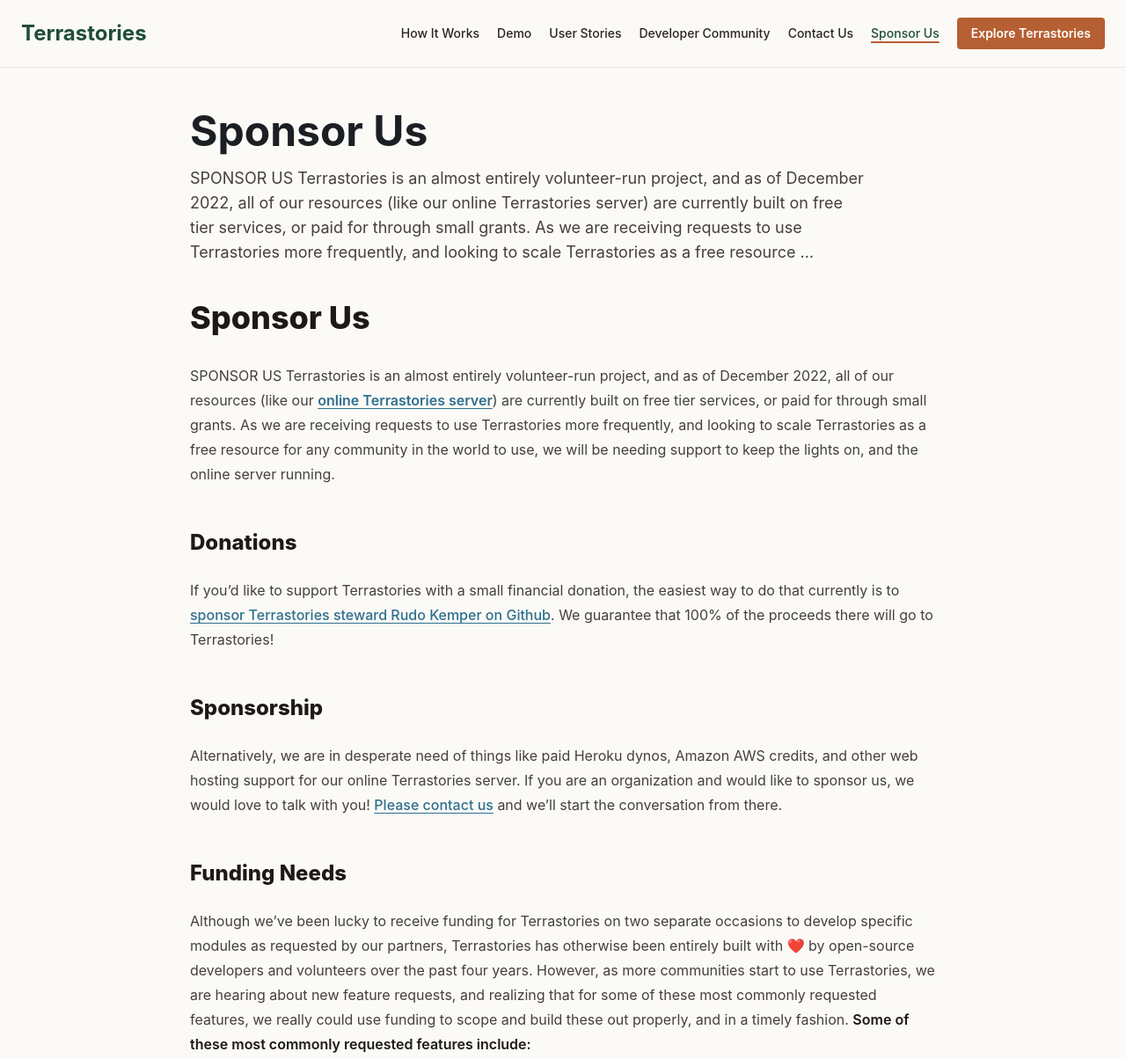
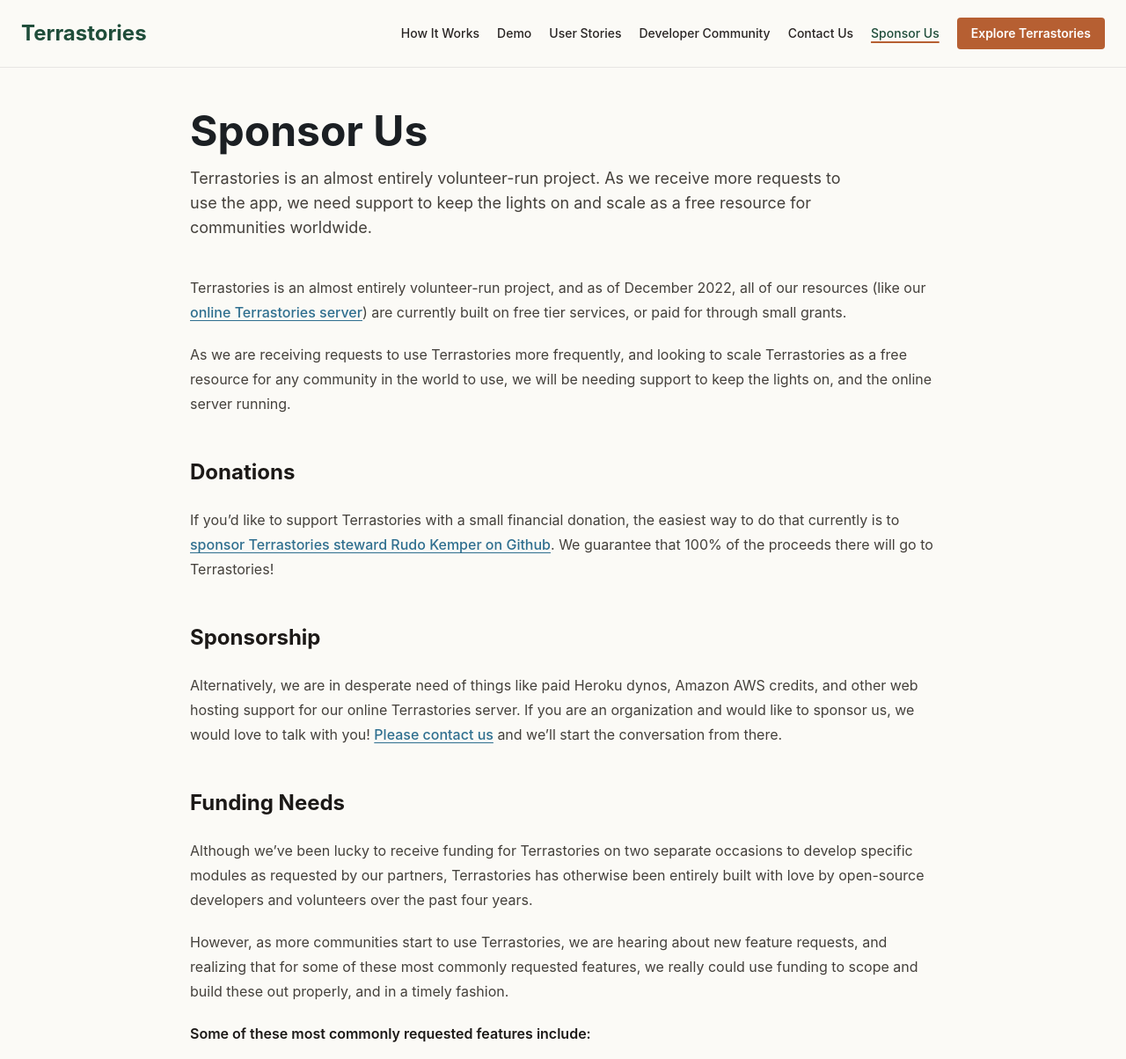
Before and after one commit to Terrastories/terrastories-website, an Astro site: page /sponsor-us in a window 1280 px wide. Shown: the top 1204 px of the page at 88% size. Built offline with nearby package versions, Linux system fonts and the light colour scheme; Astro itself is replaced by a stand-in of ours.

Commit message:
Sponsor Us page fixes: remove duplicate h1, uppercase text, fix heading tags
- Removed duplicate # Sponsor Us h1 and SPONSOR US uppercase text
- Removed incomplete excerpt ellipsis, clean intro paragraph
- Converted ## **Heading** bold-wrapped h2s to plain ## Heading
- Updated seo_description and excerpt to be page-specific
- Removed emoji from content

```diff
--- a/src/content/pages/sponsor-us.md
+++ b/src/content/pages/sponsor-us.md
@@ -3,16 +3,10 @@ author: rkemper
 author_name: rkemper
 canonical: /sponsor-us
 date: 2021-02-21 20:50:54+00:00
-excerpt: 'SPONSOR US Terrastories is an almost entirely volunteer-run project, and
-  as of December 2022, all of our resources (like our online Terrastories server)
-  are currently built on free tier services, or paid for through small grants. As
-  we are receiving requests to use Terrastories more frequently, and looking to scale
-  Terrastories as a free resource …'
+excerpt: 'Terrastories is an almost entirely volunteer-run project. As we receive more requests to use the app, we need support to keep the lights on and scale as a free resource for communities worldwide.'
 link: /sponsor-us
 modified: 2023-08-23 18:35:10+00:00
-seo_description: Terrastories is a geostorytelling application built to enable indigenous
-  and other local communities to locate and map their own oral storytelling traditions
-  about places of significant meaning or value to them.
+seo_description: Support Terrastories through donations, sponsorship, or funding to help Indigenous and local communities map and share their place-based stories.
 seo_title: Sponsor Us - Terrastories
 slug: sponsor-us
 status: publish
@@ -20,28 +14,37 @@ title: Sponsor Us
 type: page
 ---
 
-# Sponsor Us
-SPONSOR US
-Terrastories is an almost entirely volunteer-run project, and as of December 2022, all of our resources (like our [**online Terrastories server**](/try-terrastories)) are currently built on free tier services, or paid for through small grants.
+Terrastories is an almost entirely volunteer-run project, and as of December 2022, all of our resources (like our [online Terrastories server](/try-terrastories)) are currently built on free tier services, or paid for through small grants.
+
 As we are receiving requests to use Terrastories more frequently, and looking to scale Terrastories as a free resource for any community in the world to use, we will be needing support to keep the lights on, and the online server running.
-## **Donations**
-If you’d like to support Terrastories with a small financial donation, the easiest way to do that currently is to **[sponsor Terrastories steward Rudo Kemper on Github](https://github.com/sponsors/rudokemper)**. We guarantee that 100% of the proceeds there will go to Terrastories!
-## **Sponsorship**
-Alternatively, we are in desperate need of things like paid Heroku dynos, Amazon AWS credits, and other web hosting support for our online Terrastories server. If you are an organization and would like to sponsor us, we would love to talk with you! **[Please contact us](/contact-us)** and we’ll start the conversation from there.
-## **Funding Needs**
-Although we’ve been lucky to receive funding for Terrastories on two separate occasions to develop specific modules as requested by our partners, Terrastories has otherwise been entirely built with ❤️ by open-source developers and volunteers over the past four years.
+
+## Donations
+
+If you'd like to support Terrastories with a small financial donation, the easiest way to do that currently is to [sponsor Terrastories steward Rudo Kemper on Github](https://github.com/sponsors/rudokemper). We guarantee that 100% of the proceeds there will go to Terrastories!
+
+## Sponsorship
+
+Alternatively, we are in desperate need of things like paid Heroku dynos, Amazon AWS credits, and other web hosting support for our online Terrastories server. If you are an organization and would like to sponsor us, we would love to talk with you! [Please contact us](/contact-us) and we'll start the conversation from there.
+
+## Funding Needs
+
+Although we've been lucky to receive funding for Terrastories on two separate occasions to develop specific modules as requested by our partners, Terrastories has otherwise been entirely built with love by open-source developers and volunteers over the past four years.
+
 However, as more communities start to use Terrastories, we are hearing about new feature requests, and realizing that for some of these most commonly requested features, we really could use funding to scope and build these out properly, and in a timely fashion.
+
 **Some of these most commonly requested features include:**
+
 - Sharing stories across Terrastories communities
 - Adding stories to areas and lines in addition to points
 - An interface for toggling between map layers; and, setting the map layers per story
 - An easy user interface to add content to the map (instead of inserting latitude and longitude coordinates)
 - Integration with other applications, i.e. for data collection (Mapeo), map design (Mapbox), and visualization (Native Land Digital)
-- Native mobile support (Android and iOS); “elder in your pocket” notifications when nearby a storied place
+- Native mobile support (Android and iOS); "elder in your pocket" notifications when nearby a storied place
 - Easier installation on Windows and MacOS, not requiring any command-line code
 - Temporal feature on the map to visualize stories in time as well as space
 - Redesign of the administrative menu with more of the editing functionality taking place on the map directly
 - Synchronization (p2p) between offline Terrastories servers
 - Embedding audio or video content hosted elsewhere
 - And much more!
+
 Do you believe in the vision of Terrastories, and would like to fund us to build out more of these commonly requested features? Or do you know of a donor that might like to support us? Please [get in touch with us](/contact-us)!
```
